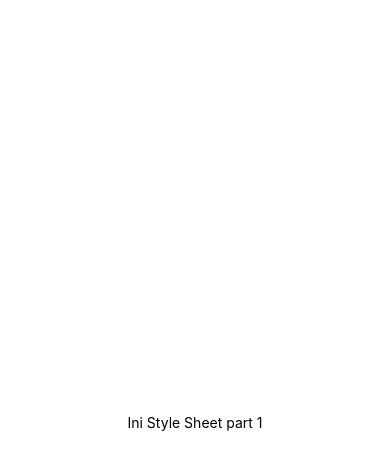
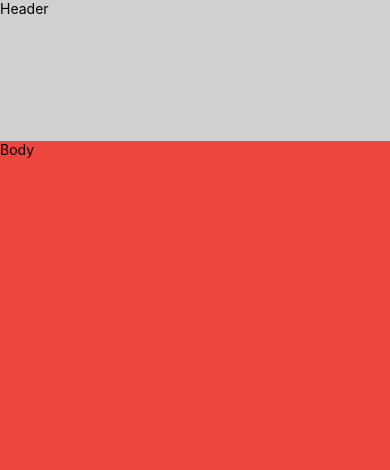
Before and after one commit to astadipati/Not-My-List, a React Native app: screen / in a window 390 px wide. Shown: the top 470 px of the page. Built offline with nearby package versions, Linux system fonts and the light colour scheme.

Commit message:
Style sheet part 2

```diff
--- a/App.js
+++ b/App.js
@@ -1,11 +1,24 @@
 import React, {Component} from 'react';
-import {View, Text, StyleSheet} from 'react-native'
+import {View, Text, StyleSheet} from 'react-native';
+
+import Header from './components/Header';
+import Body from './components/Body';
 
 export default class App extends Component{
   render(){
     return(
+      // didalam container ada header dan body
       <View style={styles.container}>
-        <Text>Ini Style Sheet part 1</Text>
+        <View style={styles.header
+        }>
+        <Text>Header</Text>
+        </View>
+        <View style={styles.body
+        }>
+        <Text>Body</Text>
+        </View>
+
+        <Body/>
       </View>
     );
   }
@@ -14,7 +27,13 @@ export default class App extends Component{
 const styles = StyleSheet.create({
   container: {
     flex:1,
-    justifyContent: "center",
-    alignItems: "center"
+  },
+  header: {
+    backgroundColor: '#D0D0D0',
+    flex: 1
+  },
+  body: {
+    backgroundColor: '#EC463E',
+    flex:5
   }
 });
--- a/components/Body.js
+++ b/components/Body.js
@@ -5,7 +5,7 @@ export default class Body extends Component{
     render(){
         return(
             <View style={{backgroundColor: '#EC463E'}}>
-                <Text>Ini Body untuk props</Text>
+                {/* <Text>Ini Body untuk props</Text> */}
             </View>
         );
     }
```
